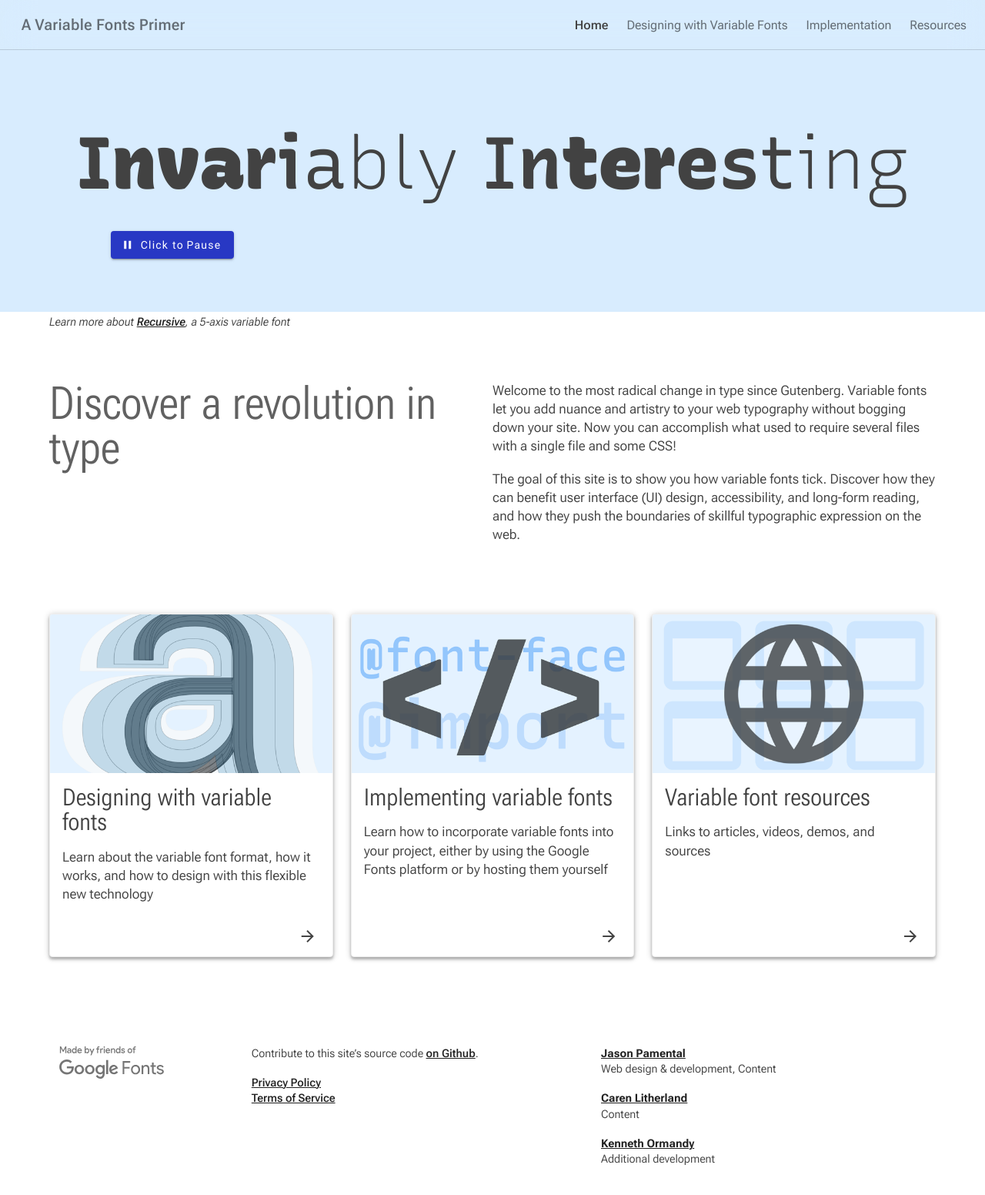
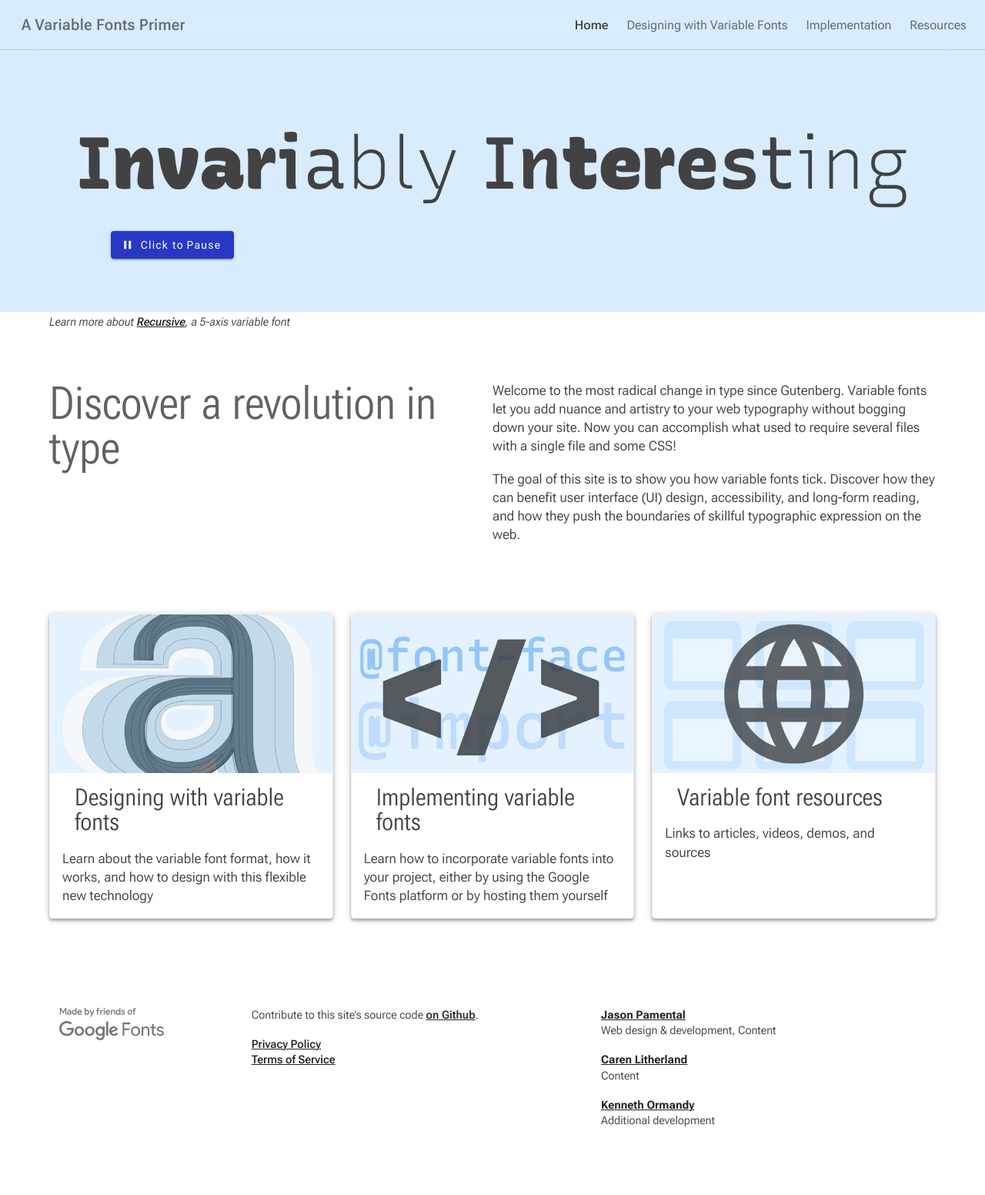
Before and after one commit to jpamental/variable-fonts, a Jekyll site: the page built from index.html, in a window 1280 px wide. Shown: the top 1552 px of the page at 77% size. Built offline with Jekyll 4.4.1, drawn with Linux system fonts in a browser that asks for light colours; a style sheet for code colours, icons or effects is not loaded.

Commit message:
Adds updates to resource page

```diff
--- /dev/null
+++ b/_data/icons.json
@@ -0,0 +1,6 @@
+{
+  "website": "web_asset",
+  "book": "menu_book",
+  "article": "description",
+  "video": "ondemand_video"
+}
--- a/_includes/beatrice/02-molecules/03-card/_card.scss
+++ b/_includes/beatrice/02-molecules/03-card/_card.scss
@@ -2,9 +2,7 @@
 
 .mdc-card {
   --mdc-theme-surface: var(--color-background);
-  box-shadow: 0px 1px 8px rgba(0, 0, 0, 0.2),
-              0px 3px 4px rgba(0, 0, 0, 0.12),
-              0px 3px 3px rgba(0, 0, 0, 0.14);
+
   &__primary-action {
     height: 100%;
     &::before,
@@ -44,27 +42,20 @@
 
 .vf-mdc-card {
   overflow: hidden;
-  &__title {
-    margin: 1rem;
-    label + & {
-      margin-top: 0.25rem;
-    }
-  }
-  &__body {
-    margin-bottom: 1rem;
-    margin-left: 1rem;
-    margin-right: 1rem;
-  }
-  &__label {
-    color: $color-gray-750;
-    padding: 1rem 1rem 0;
-    font-family: $sans-serif-novf;
-    font-size: 0.75rem;
-    letter-spacing: 0.05em;
-    text-transform: uppercase;
-    @supports (font-variation-settings: normal) {
-      font-family: $sans-serif;
-      font-stretch: 80%;
-    }
+  .vf-mdc-card__title {
+    margin-top: 1em;
   }
 }
+
+.vf-mdc-card__title {
+  font-size: 2em;
+  line-height: 1.3;
+}
+
+.vf-mdc-card__body {
+  padding: 1rem;
+  .mdc-card__action--icon {
+    background: $color-gray-100;
+    border-radius: 100%;
+  }
+}
--- a/_includes/beatrice/02-molecules/03-card/card.html
+++ b/_includes/beatrice/02-molecules/03-card/card.html
@@ -12,37 +12,31 @@
 {% if include.card_style == 'outline' %}
   {% assign card_style = 'mdc-card--outlined' %}
 {% endif %}
-{% if include.heading_level == 3 %}
-  {% assign heading_level = 'h3' %}
-  {% assign subheading_level = 'h4' %}
-{% else %}
-  {% assign heading_level = 'h2' %}
-  {% assign subheading_level = 'h3' %}
+
+<div class="mdc-card vf-mdc-card {{ card_style }}">
+  {% if include.icon %}
   {% endif %}
-
-<article class="mdc-card vf-mdc-card {{ card_style }}">
-  {% if include.primary_link_url %}<a href="{{ include.primary_link_url }}">{% endif %}<div class="mdc-card__primary-action">
-    {% if include.label %}
-      <label class="vf-mdc-card__label">{{ include.label }}</label>
+  {% if include.primary_link_url %}
+    <a href="{{ include.primary_link_url }}">
   {% endif %}
+    <div class="mdc-card__primary-action">
       {% if include.media %}
         <div class="mdc-card__media mdc-card__media--16-9" style="background-image: url('{{ site.baseurl }}{{ include.media }}');"></div>
       {% endif %}
-    <{{ heading_level }} class="vf-mdc-card__title">{{ include.title }}</{{ heading_level }}>
       {% if include.body %}
         <div class="vf-mdc-card__body">
+          {% if include.label and site.data.icons and site.data.icons[include.label] %}
+            <i class="material-icons mdc-card__action mdc-card__action--icon" title="{{ include.label }}">{{ site.data.icons[include.label] }}</i>
+          {% endif %}
+          <h3 class="vf-mdc-card__title">{{ include.title }}</h3>
           {% if include.subtitle %}
-          <{{ subheading_level }} class="vf-mdc-card__subtitle">by {{ include.subtitle }}</{{ subheading_level }}>
+            <p class="vf-mdc-card__subtitle">by {{ include.subtitle }}</p>
           {% endif %}
           <p>{{ include.body }}</p>
         </div>
       {% endif %}
-    </div>{% if include.primary_link_url %}</a>{% endif %}
-  <div class="mdc-card__actions">
-    <div class="mdc-card__action-buttons">
       </div>
-    <div class="mdc-card__action-icons">
-      {% if include.primary_link_url %}<a href="{{ include.primary_link_url }}">{% endif %}<button class="material-icons mdc-icon-button mdc-card__action mdc-card__action--icon" title="Learn more">arrow_forward</button>{% if include.primary_link_url %}</a>{% endif %}
+    {% if include.primary_link_url %}
+      </a>
+    {% endif %}
 </div>
-  </div>
-</article>
--- a/_includes/beatrice/03-organisms/04-card-grid/_card-grid.scss
+++ b/_includes/beatrice/03-organisms/04-card-grid/_card-grid.scss
@@ -1,25 +1,30 @@
 .card-grid {
   display: grid;
-  grid-template-columns: repeat(auto-fill, minmax(20rem, 1fr));
-  margin-left: -1rem;
-  margin-right: -1rem;
+  grid-template-columns: repeat(auto-fill, minmax(23rem, 1fr));
+  margin-left: -0.5rem;
+  margin-right: -0.5rem;
   margin-top: calc( var(--body-text-spacer) * 2 );
-  > * {
-    --h3-font-size-min: 1.25;
-    --h3-font-size-max: 1.5;
-    --h4-font-size-min: 0.925;
-    --h4-font-size-max: 1;
-    --h4-vf-wght-multiplier-s: 1;
-    --h4-vf-wght-multiplier-m: 1.05;
-    --h4-vf-wght-multiplier-l: 1.1;
-    --p-font-size-min: 0.875;
-    --p-font-size-max: 0.925;
-    --p-line-height-min: 1.25;
-    --p-line-height-max: 1.33;
-    border-top-width: 0.33rem;
-    margin: 0 1rem 2rem 1rem;
-    h4 {
-      font-variation-settings: 'slnt' -10;
-    }
-  }
+
+  // > * {
+  //   --h3-font-size-min: 1.25;
+  //   --h3-font-size-max: 1.5;
+  //   --h4-font-size-min: 0.925;
+  //   --h4-font-size-max: 1;
+  //   --h4-vf-wght-multiplier-s: 1;
+  //   --h4-vf-wght-multiplier-m: 1.05;
+  //   --h4-vf-wght-multiplier-l: 1.1;
+  //   --p-font-size-min: 0.875;
+  //   --p-font-size-max: 0.925;
+  //   --p-line-height-min: 1.25;
+  //   --p-line-height-max: 1.33;
+  //   border-top-width: 0.33rem;
+  //   margin: 0 1rem 2rem 1rem;
+  //   h4 {
+  //     font-variation-settings: 'slnt' -10;
+  //   }
+  // }
 }
+
+.card-grid-cell {
+  padding: 0.5rem;
+}
--- a/_includes/beatrice/03-organisms/07-home-grid/_home-grid.scss
+++ /dev/null
@@ -1,70 +0,0 @@
-.home-grid {
-
-  @media (min-width: $bp--medium) {
-    display: grid;
-    grid-template-columns: 1fr minmax(15em, 45%) minmax(15em, 45%) 1fr;
-  }
-  &__hero {
-    background-color: var(--color-callout-highlight);
-    grid-column: 1 / 5;
-    grid-row: 1 / 2;
-    min-height: 10rem;
-    margin-bottom: calc( var(--body-text-spacer) * 5 );
-    &__more {
-      font-weight: 350;
-      font-size: 0.925rem;
-      font-variation-settings: 'slnt' -10;
-      margin: 0 auto -1.5rem auto;
-      max-width: 90%;
-    }
-  }
-  &__title {
-    --h1-vf-wdth: 40;
-    --h1-font-size-max: 7;
-    --h2-vf-wdth: 50;
-    --h2-font-size-max: 4;
-    align-self: baseline;
-    grid-column: 2 / 3;
-    grid-row: 2 / 3;
-    @media (min-width: $bp--medium) {
-      padding-right: 2rem;
-    }
-      h2 {
-      color: var(--color-text-callout);
-      margin-top: 0;
-
-    }
-  }
-  &__intro {
-    grid-column: 3 / 4;
-    grid-row: 2 / 3;
-  }
-  &__cards {
-    grid-column: 2 / 4;
-    grid-row: 3 / 4;
-    padding-top: calc( var(--body-text-spacer) * 5 );
-    @media (min-width: $bp--medium) {
-      display: flex;
-    }
-    > * {
-      --h3-font-size-max: 2;
-      --h3-vf-wdth: 45;
-      flex-grow: 1;
-      justify-content: space-between;
-      margin-bottom: calc( var(--body-text-spacer) * 2 );
-      width: 100%;
-      @media (min-width: $bp--medium) {
-        width: 32%;
-        margin-left: 2%;
-      }
-      &:first-child {
-        margin-left: 0;
-      }
-    }
-  }
-  .lede {
-    &:first-line {
-      font-weight: inherit;
-    }
-  }
-}
--- a/pages/variable_font_resources.html
+++ b/pages/variable_font_resources.html
@@ -19,15 +19,19 @@ permalink: /variable-font-resources/
   {% assign resourcesSorted = resources.items | sort: 'title' %}
   {% for resource in resourcesSorted %}
     {% assign body = resource.content | markdownify | strip_html %}
+
+    <div class="card-grid-cell">
       {% include beatrice/02-molecules/03-card/card.html
         card_style = 'outline'
         primary_link_url = resource.link
+        icon=iconKey
         heading_level = 3
         label = resource.type
         title = resource.title
         subtitle = resource.author
         body = body
       %}
+    </div>
   {% endfor %}
   </div>
 {% endfor %}
```
Lines whose indentation alone changed are shown as unchanged.
